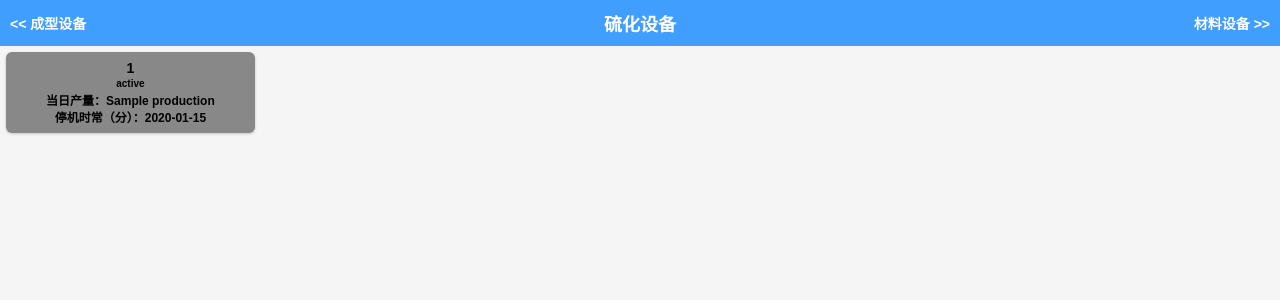
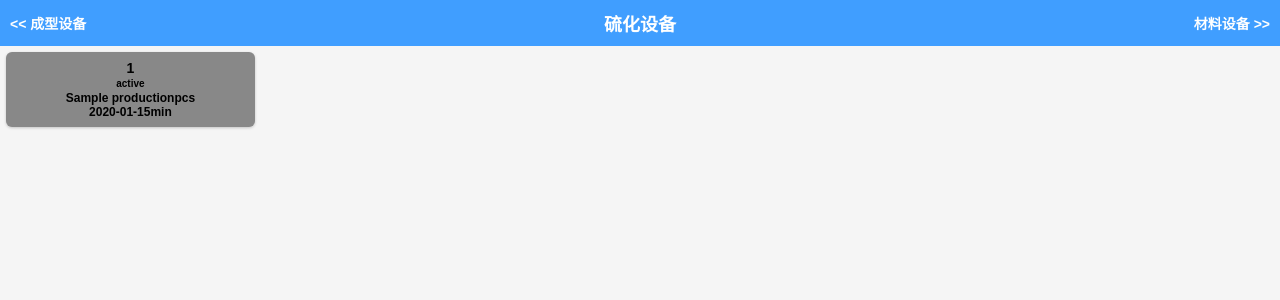
Before and after one commit to wjshyuli/my_system_ai, a FastAPI app: template templates/mes_board_curingF4_dingding.html in a window 1280 px wide. Shown: the top 300 px of the page. Run offline with FastAPI, Linux system fonts and the light colour scheme; the template is opened without the code that fills it: most values are stand-ins (such as "Sample title", 1, 10 or a date in 2020).

Commit message:
dingding4_1

```diff
--- a/templates/mes_board_buildingF4_dingding.html
+++ b/templates/mes_board_buildingF4_dingding.html
@@ -121,8 +121,8 @@
                     style="background-color: {{ item.color or '#ddd' }}"   >
                 <div class="sbname">{{ item.id }}</div>
                 <div class="state">{{ item.status }}</div>
-                <div class="time">当日产量：{{ item.production  }}</div>
-                <div class="time">停机时常（分）：{{ item.stoptime}}</div>
+                <div class="time">{{ item.production}}pcs</div>
+                <div class="time">{{ item.stoptime}}min</div>
             </div>
         {% endfor %}
     {% else %}
--- a/templates/mes_board_curingF4_dingding.html
+++ b/templates/mes_board_curingF4_dingding.html
@@ -104,7 +104,7 @@
     硫化设备
 
     <div class="nav right">
-        <a href="/api/mes_board_curing4_dingding">材料设备 >></a>
+        <a href="/api/mes_board_semi4_dingding">材料设备 >></a>
     </div>
 </div>
 
@@ -121,8 +121,8 @@
                     style="background-color: {{ item.color or '#ddd' }}"   >
                 <div class="sbname">{{ item.id }}</div>
                 <div class="state">{{ item.status }}</div>
-                <div class="time">当日产量：{{ item.production  }}</div>
-                <div class="time">停机时常（分）：{{ item.stoptime}}</div>
+                <div class="time">{{ item.production  }}pcs</div>
+                <div class="time">{{ item.stoptime}}min</div>
             </div>
         {% endfor %}
     {% else %}
--- a/templates/mes_board_semiF4_dingding.html
+++ b/templates/mes_board_semiF4_dingding.html
@@ -121,8 +121,8 @@
                     style="background-color: {{ item.color or '#ddd' }}"   >
                 <div class="sbname">{{ item.id }}</div>
                 <div class="state">{{ item.status }}</div>
-                <div class="time">当日产量：{{ item.production  }}</div>
-                <div class="time">停机时常（分）：{{ item.stoptime}}</div>
+                <div class="time">{{ item.production  }}</div>
+                <div class="time">{{ item.stoptime}}min</div>
             </div>
         {% endfor %}
     {% else %}
```
Also changed, not shown: scripts/get_mes_board_F4.py (+6 -1 lines).
